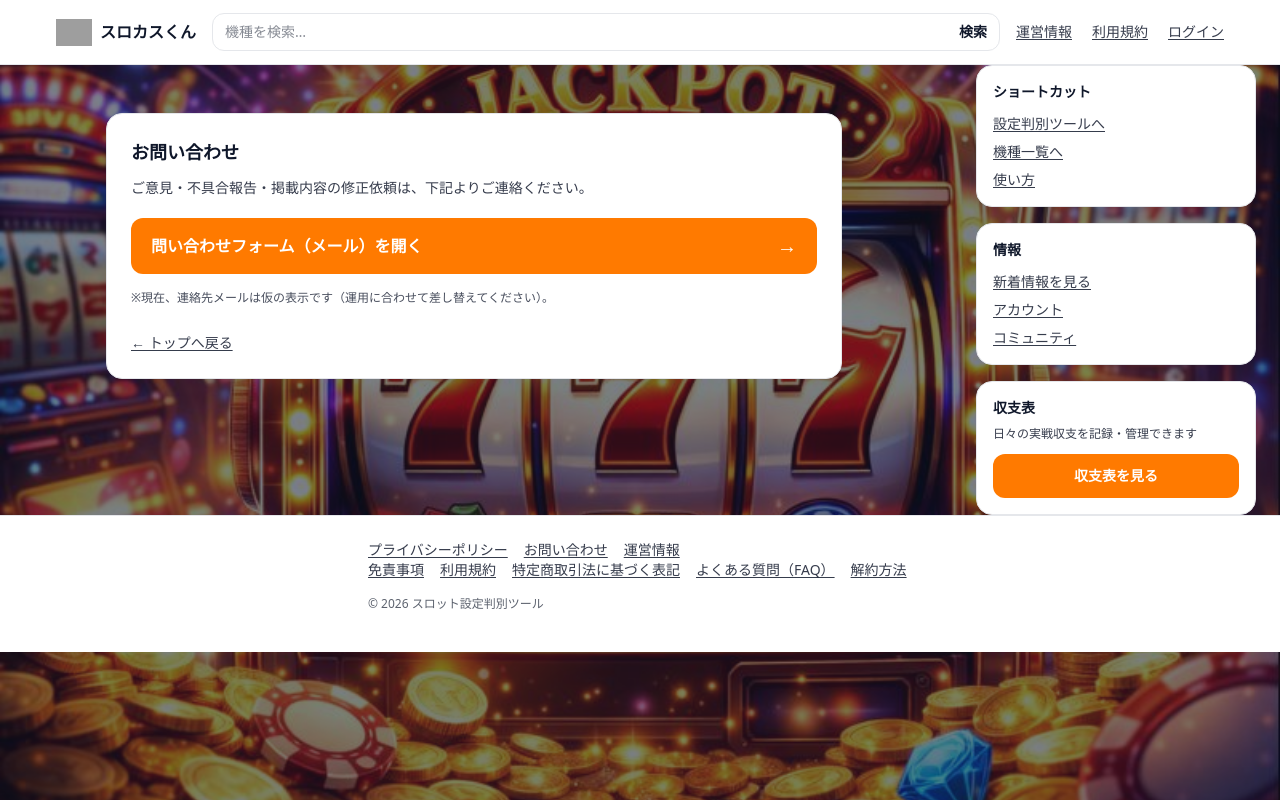
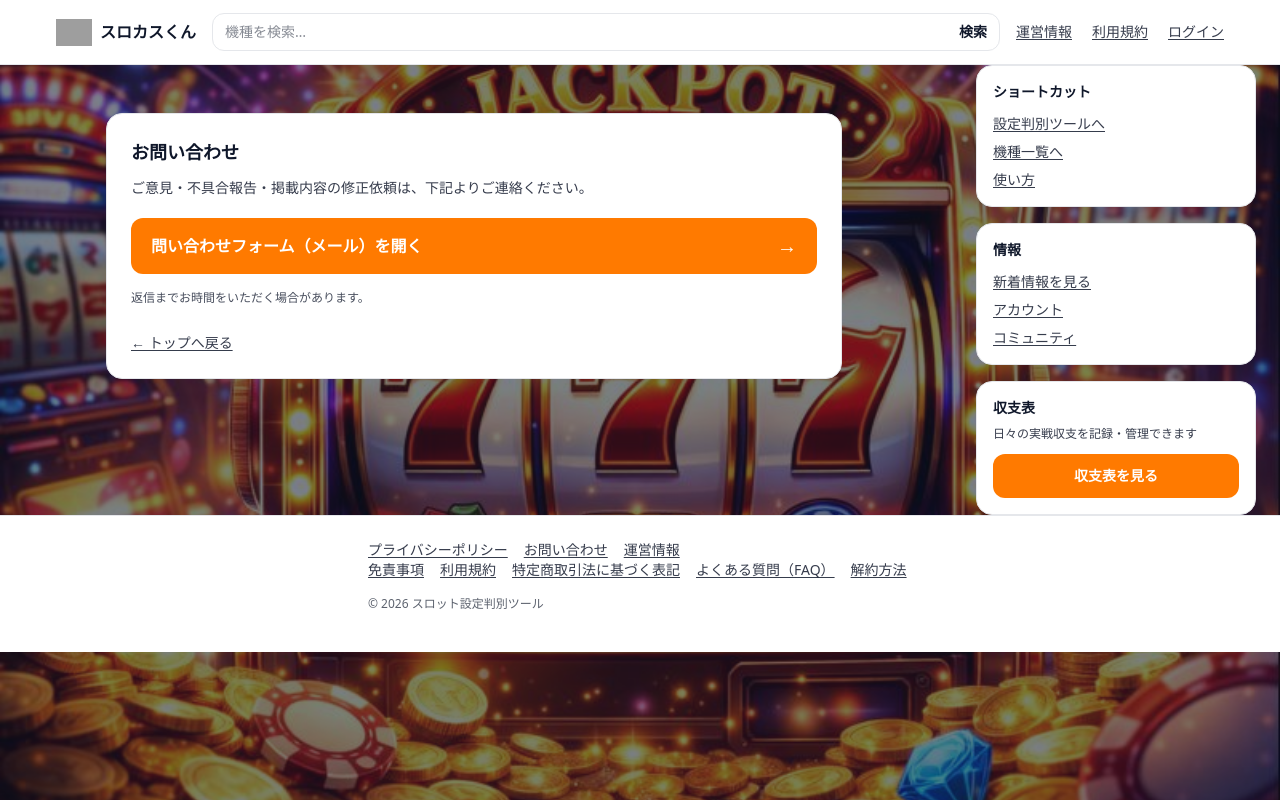
Before and after one commit to roki0711416-hash/------, a Next.js app: page /contact in a window 1280 px wide. Built offline with nearby package versions, Linux system fonts and the light colour scheme; no server answers; grey boxes are pictures that could not be loaded.

Commit message:
Update contact email

```diff
--- a/app/contact/page.tsx
+++ b/app/contact/page.tsx
@@ -15,7 +15,7 @@ export default function ContactPage() {
 
         <div className="mt-5">
           <a
-            href="mailto:contact@example.com?subject=%E3%80%90%E3%82%B9%E3%83%AD%E3%82%AB%E3%82%B9%E3%81%8F%E3%82%93%E3%80%91%E3%81%8A%E5%95%8F%E3%81%84%E5%90%88%E3%82%8F%E3%81%9B"
+            href="mailto:slokasukun1@gmail.com?subject=%E3%80%90%E3%82%B9%E3%83%AD%E3%82%AB%E3%82%B9%E3%81%8F%E3%82%93%E3%80%91%E3%81%8A%E5%95%8F%E3%81%84%E5%90%88%E3%82%8F%E3%81%9B"
             className="flex items-center justify-between rounded-xl bg-neutral-900 px-5 py-4 text-base font-semibold text-white"
           >
             <span>問い合わせフォーム（メール）を開く</span>
@@ -26,7 +26,7 @@ export default function ContactPage() {
         </div>
 
         <p className="mt-4 text-xs text-neutral-600">
-          ※現在、連絡先メールは仮の表示です（運用に合わせて差し替えてください）。
+          返信までお時間をいただく場合があります。
         </p>
 
         <div className="mt-6">
```
